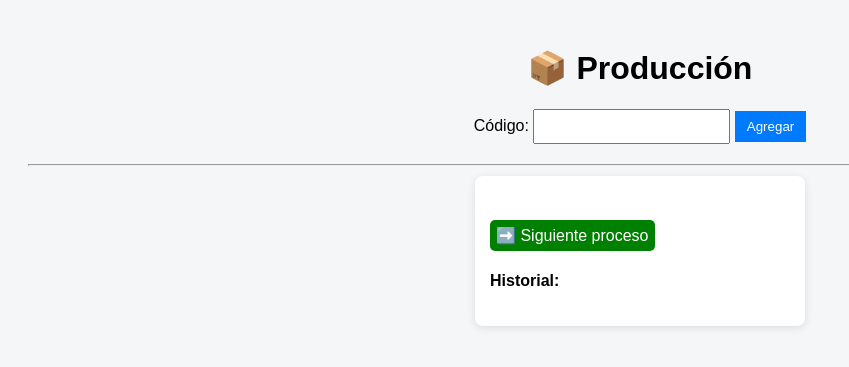
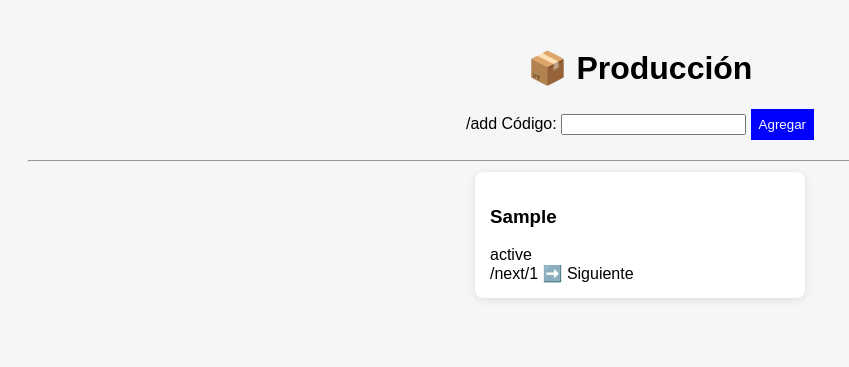
Before and after one commit to bdonis1974-ZUNT/Produccion-app, a Flask app: page /dashboard in a window 1280 px wide. Shown: the top 367 px of the page, without its empty margins (0-849 px from the left). Run offline with Flask 3, Linux system fonts and the light colour scheme; the visitor is signed in with stand-in values (Sample User, id 1); tables that the repository leaves empty hold one stand-in row (values such as "Sample post").

Commit message:
Refactor HTML and CSS styles in dash.html

```diff
--- a/templates/dash.html
+++ b/templates/dash.html
@@ -4,57 +4,42 @@
 <title>Producción</title>
 
 <style>
-        body {
-            font-family: Arial;
-            background: #f4f6f8;
-            padding: 20px;
-        }
+body { font-family: Arial; background: #f4f6f8; padding:20px; }
+h1 { text-align:center; }
 
-        h1 {
-            text-align: center;
-        }
+.form-box { text-align:center; margin-bottom:20px; }
 
-        .form-box {
-            text-align: center;
-            margin-bottom: 20px;
-        }
-
-        input {
-            padding: 8px;
+.card {
+    background:white;
+    padding:15px;
+    margin:10px auto;
+    width:300px;
+    border-radius:8px;
+    box-shadow:0px 2px 8px rgba(0,0,0,0.1);
 }
 
 button {
-            padding: 8px 12px;
-            background: #007bff;
-            color: white;
-            border: none;
+    padding:8px;
+    background:blue;
+    color:white;
+    border:none;
 }
 
-        .card {
-            background: white;
-            padding: 15px;
-            margin: 10px auto;
-            width: 300px;
-            border-radius: 8px;
-            box-shadow: 0px 2px 8px rgba(0,0,0,0.1);
+a {
+    display:inline-block;
+    padding:6px;
+    background:green;
+    color:white;
+    text-decoration:none;
 }
 
-        .CORTE { color: red; }
-        .COSTURA { color: orange; }
-        .INSPECCION { color: purple; }
-        .EMPAQUE { color: blue; }
-        .COMPLETO { color: green; }
+.CORTE {color:red;}
+.COSTURA {color:orange;}
+.INSPECCION {color:purple;}
+.EMPAQUE {color:blue;}
+.COMPLETO {color:green;}
+</style>
 
-        a {
-            display: inline-block;
-            margin-top: 10px;
-            padding: 6px;
-            background: green;
-            color: white;
-            text-decoration: none;
-            border-radius: 5px;
-        }
-    </style>
 </head>
 
 <body>
@@ -62,9 +47,9 @@
 <h1>📦 Producción</h1>
 
 <div class="form-box">
-    <form method="post" action="/add">
-        Código: <input type="text" name="codigo">
-        <button type="submit">Agregar</button>
+/add
+Código: <input name="codigo">
+<button>Agregar</button>
 </form>
 </div>
 
@@ -72,23 +57,15 @@
 
 {% for item in data %}
 <div class="card">
+<h3>{{item[1]}}</h3>
 
-    <h3>{{item.codigo}}</h3>
-
-    <div class="{{item.estado}}">
-        {{item.estado}}
+<div class="{{item[2]}}">
+{{item[2]}}
 </div>
 
-    <a href="/next/{{loop.index0}}">
-        ➡️ Siguiente proceso
+/next/{{item[0]}}
+➡️ Siguiente
 </a>
-
-    <h4>Historial:</h4>
-    <ul>
-        {% for h in item.historial %}
-        <li>{{h}}</li>
-        {% endfor %}
-    </ul>
 
 </div>
 {% endfor %}
```
Lines whose indentation alone changed are shown as unchanged.
